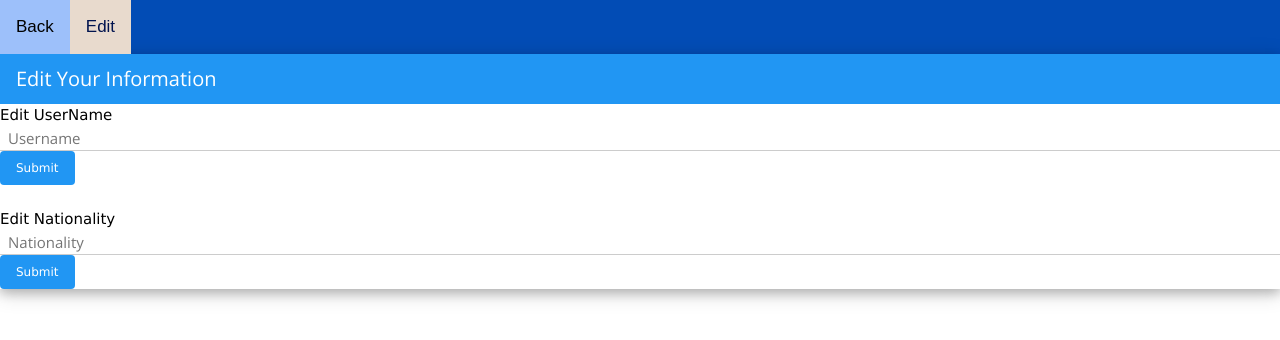
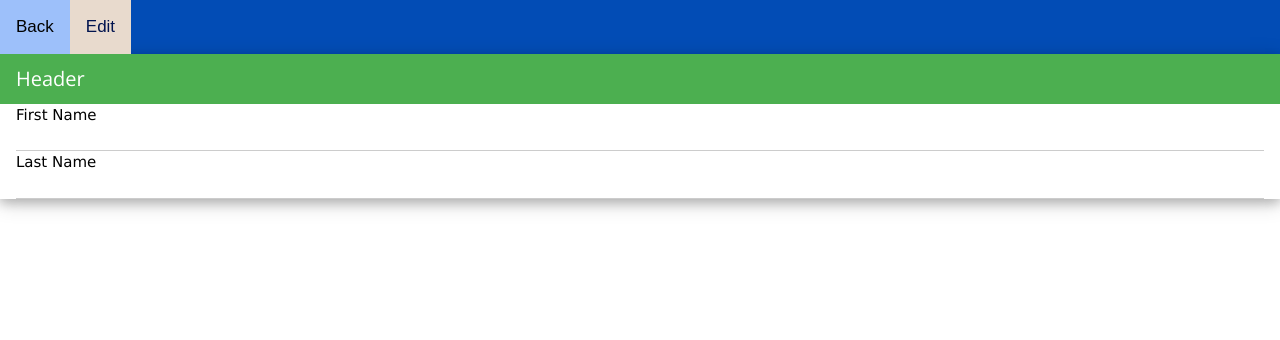
Before and after one commit to hopefulRialist/165phase5, a PHP site: page /editusername.php?currentID=1 in a window 1280 px wide. Shown: the top 340 px of the page. Run offline with PHP 8.4, Linux system fonts and the light colour scheme; some web fonts are replaced.

Commit message:
Add files via upload

```diff
--- a/connections.php
+++ b/connections.php
@@ -2,7 +2,7 @@
 $host="localhost";
 $user="root";
 $password="";
-$database_name="165Phase5";
+$database_name="165P2";
 
 $connections=mysqli_connect($host,$user,$password,$database_name);
 
--- a/editusername.php
+++ b/editusername.php
@@ -1,7 +1,6 @@
 <html>
 <link rel="stylesheet" href="w3.css">
 <?php
-	include("connections.php");
 	session_start();
 	$id = $_GET['currentID'];
 ?>
@@ -12,49 +11,25 @@
   <link href="https://fonts.googleapis.com/css?family=Open+Sans|Proza+Libre" rel="stylesheet">
 </head>
 
-<?php
-	if(isset($_POST['user'])){
-		$new = $_POST['userText'];
-		$query = "UPDATE User SET name ='$new' WHERE user_id = '$id'";
-
-		if($connections->query($query) === TRUE){
-			echo "<script>window.location.href='profile.php?currentID=$id'</script>";
-		}else{
-			echo "ERROR FOUND";
-		}
-	}
-
-	if(isset($_POST['nationality'])){
-		$new = $_POST['nat'];
-		$query = "UPDATE User SET nationality ='$new' WHERE user_id = '$id'";
-
-		if($connections->query($query) === TRUE){
-			echo "<script>window.location.href='profile.php?currentID=$id'</script>";
-		}else{
-			echo "ERROR FOUND";
-		}
-	}
-
-?>
-
 <div class="topnav">
 	<a href="profile.php?currentID=<?php echo $id; ?>">Back</a>
 	<a class="active">Edit</a>
 </div>
 
 <div class="w3-card-4">
-<div class="w3-container w3-blue">
-  <h2>Edit Your Information</h2>
+
+<div class="w3-container w3-green">
+  <h2>Header</h2>
 </div>
-<form method="POST">
+
 <form class="w3-container">
-<label>Edit UserName</label>
-<input class="w3-input" type="text" name="userText" placeholder='Username'>
-<button class="w3-button w3-round w3-blue w3-small" name='user'>Submit</button>
-<br><br>
-<label>Edit Nationality</label>
-<input class="w3-input" type="text" name='nat' placeholder='Nationality'>
-<button class="w3-button w3-round w3-blue w3-small" name='nationality'>Submit</button>
+
+<label>First Name</label>
+<input class="w3-input" type="text">
+
+<label>Last Name</label>
+<input class="w3-input" type="text">
+
 </form>
 
 </div>
```
Also changed, not shown: search_results.php (+14 -5 lines).
